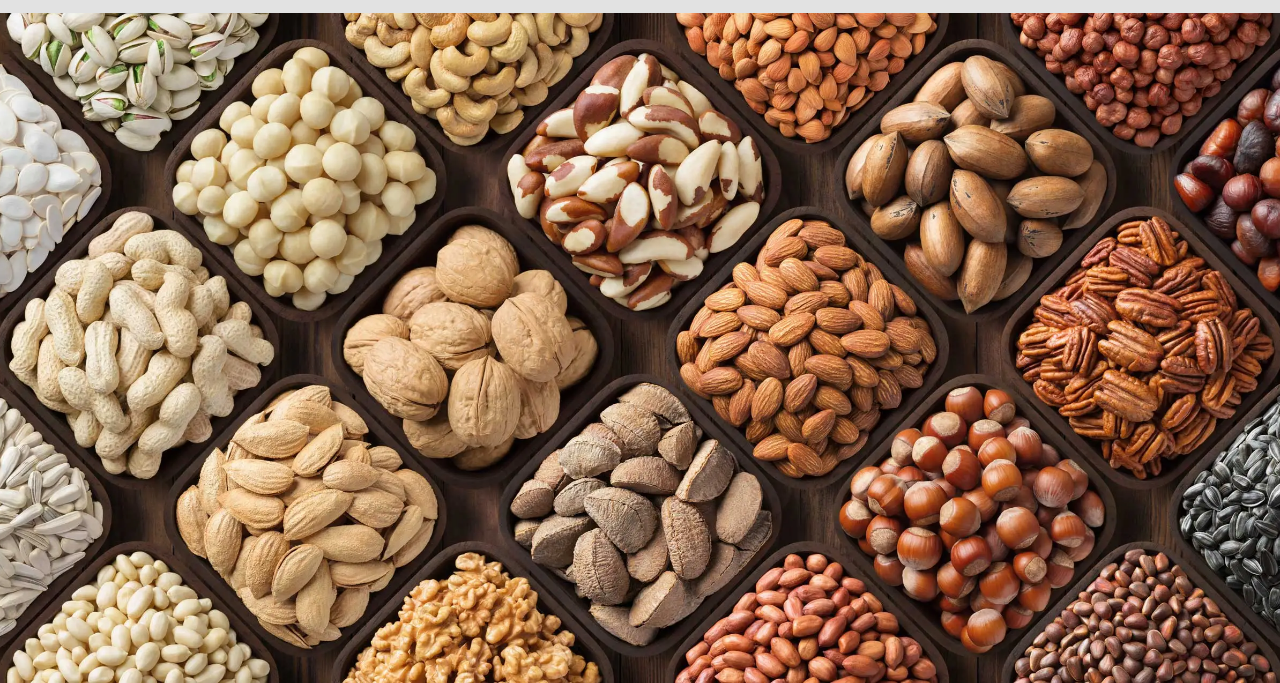
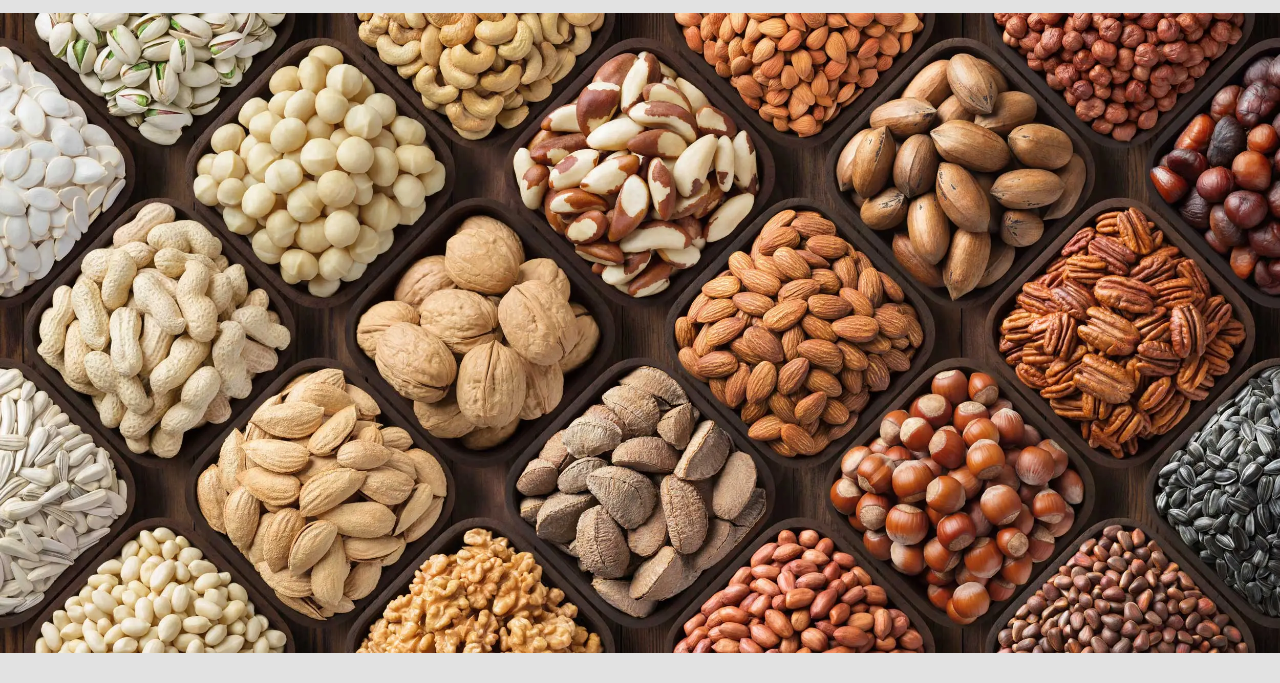
Before and after one commit to SergyTutaev/Yummy, a plain HTML site: page index.html in a window 1280 px wide. Shown: the part 129-812 px from the top of the page. Drawn offline with Linux system fonts and the light colour scheme; files whose address does not match are found by name.

Commit message:
Add files via upload

```diff
--- a/css/style.css
+++ b/css/style.css
@@ -1227,6 +1227,7 @@ body.ie ._ibg img {
 
 .artwork {
   height: 670px;
+  background: url("../img/artwork.jpg") 0 0/100% auto no-repeat;
   margin-top: 142px;
 }
 
@@ -1383,7 +1384,6 @@ body.ie ._ibg img {
     display: block;
     background: rgba(28, 36, 42, 0.8);
     position: fixed;
-    z-index: 3;
     width: 100%;
     height: 100%;
     left: 0;
@@ -1522,6 +1522,7 @@ body.ie ._ibg img {
 .menu__about{background:url("../img/about.webp") 0 9px/auto 65% no-repeat}
 .menu__reciepes{background:url("../img/reciepes.webp") 0 9px/auto 65% no-repeat}
 .menu__cat{background:url("../img/cart.webp") 0 9px/auto 65% no-repeat}
+.artwork{background:url("../img/artwork.webp") 0 0/100% auto no-repeat}
 }
 
  @media (min-width: 932px){
--- a/index.html
+++ b/index.html
@@ -67,8 +67,8 @@
 
 </header>
 		<main class="page">
-			<div class="artwork _ibg">
-				<picture><source srcset="img/artwork.webp" type="image/webp"><img src="img/artwork.jpg" alt=""></picture>
+			<div class="artwork">
+				<!-- <picture><source srcset="img/artwork.webp" type="image/webp"><img src="img/artwork.jpg" alt=""></picture> -->
 			</div>
 		</main>
 		<footer class="footer">
```
Also changed, not shown: css/style.min.css.
